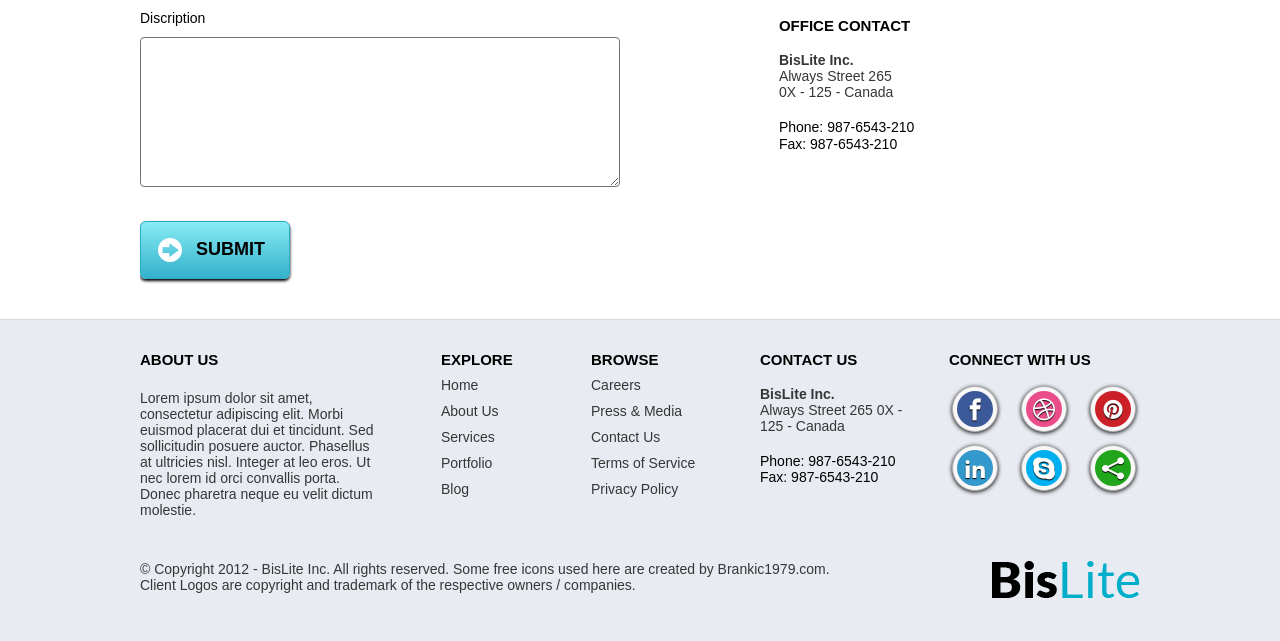
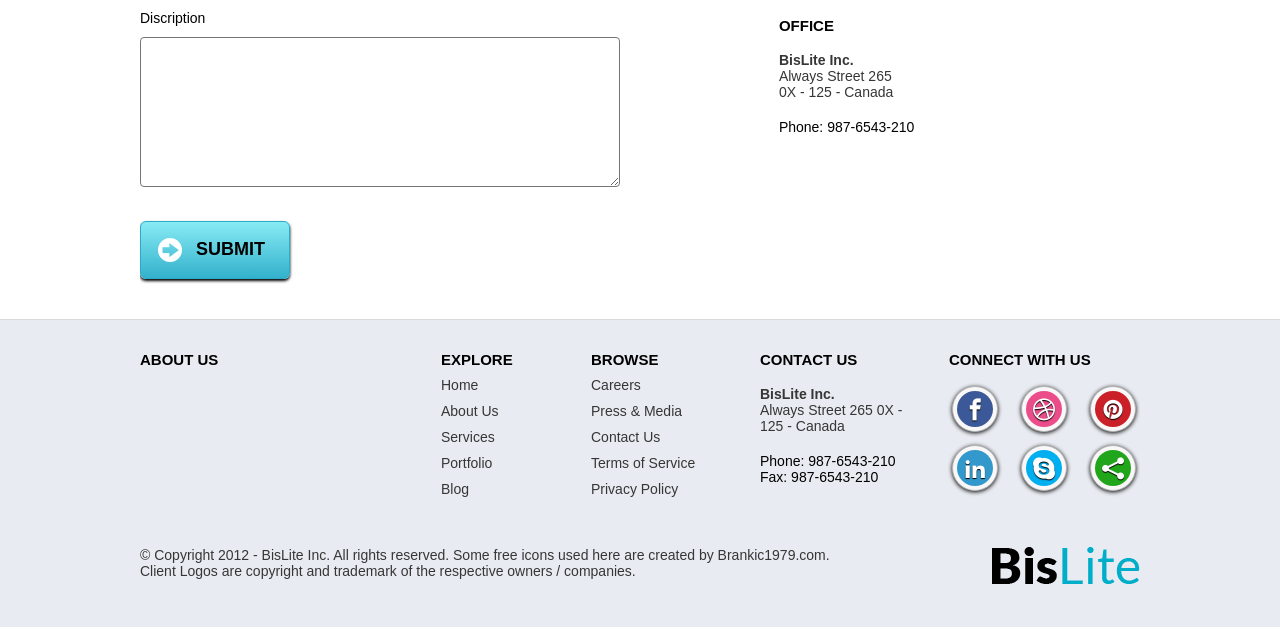
Before and after one commit to Yuriy777/site-ecommerce, a plain HTML site: page contacts.html in a window 1280 px wide. Shown: the part 548-1189 px from the top of the page. Drawn offline with Linux system fonts and the light colour scheme; a script that the page names is missing; files whose address does not match are found by name.

Commit message:
new commit

```diff
--- a/contacts.html
+++ b/contacts.html
@@ -77,11 +77,11 @@
 							<iframe src="https://www.google.com/maps/embed?pb=!1m18!1m12!1m3!1d2887.6733860614727!2d-79.40967810518471!3d43.63415645330798!2m3!1f0!2f0!3f0!3m2!1i1024!2i768!4f13.1!3m3!1m2!1s0x882b351bb5b7b0c3%3A0xe5cf88f8c729a89a!2zQ2FuYWRhIEJsdmQsIFRvcm9udG8sIE9OIE02SyAzQzMsINCa0LDQvdCw0LTQsA!5e0!3m2!1sru!2sru!4v1455964463899" width="290" height="190" style="border:0" allowfullscreen></iframe>
 						</div>
 						<div class="contacts f-box">
-							<h4>office contact</h4>
+							<h4>office</h4>
 							<p><strong>BisLite Inc.</strong> Always Street 265 <br />
 							0X - 125 - Canada</p>
 							<span>Phone: 987-6543-210</span>
-							<span>Fax: 987-6543-210</span>
+							<span></span>
 						</div>
 					</div>
 				</div>
@@ -92,7 +92,6 @@
 				<div class="f-row">
 					<div class="about f-box">
 						<h4>about us</h4>
-						<p>Lorem ipsum dolor sit amet, consectetur adipiscing elit. Morbi euismod placerat dui et tincidunt. Sed sollicitudin posuere auctor. Phasellus at ultricies nisl. Integer at leo eros. Ut nec lorem id orci convallis porta. Donec pharetra neque eu velit dictum molestie. </p>
 					</div>
 					<div class="explore f-box">
 						<h4>explore</h4>
```
